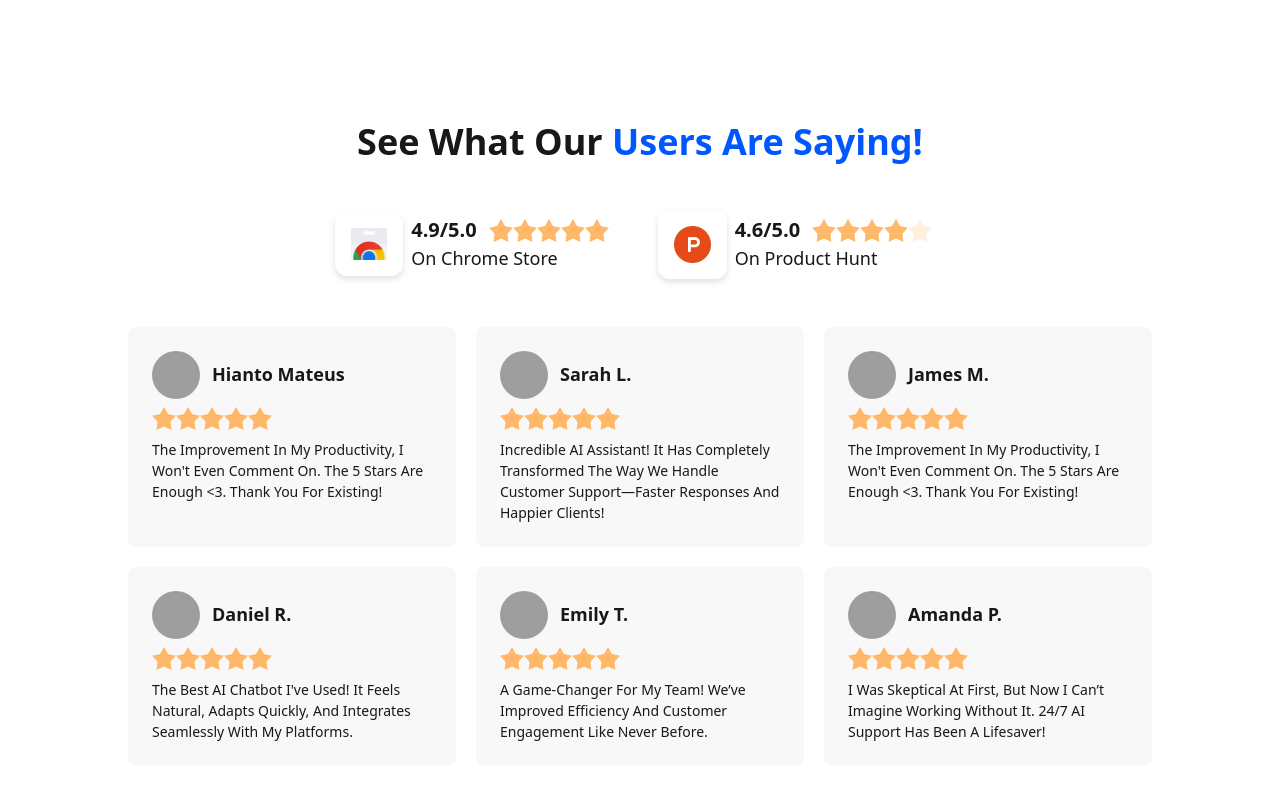
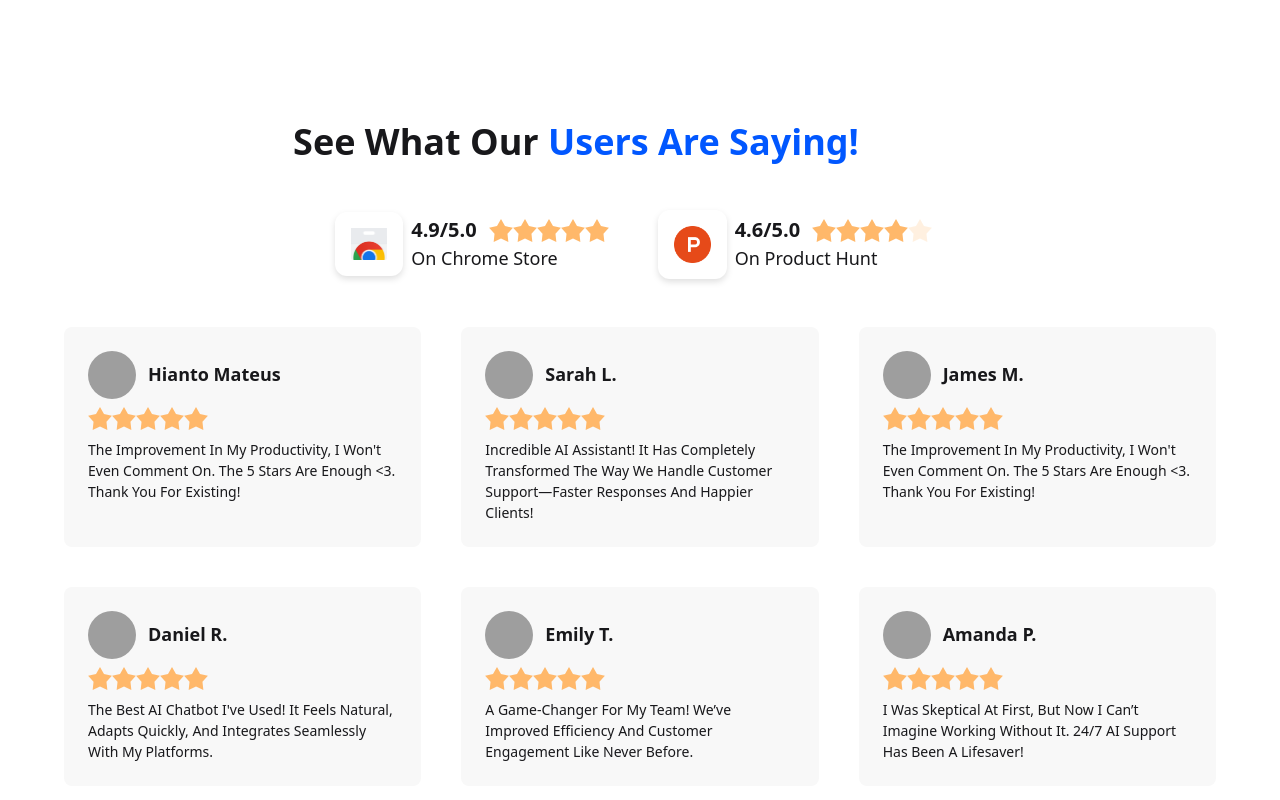
Before and after one commit to HirmaanR/crystal-client, a Next.js app: page / in a window 1280 px wide. Shown: the part 3712-4512 px from the top of the page. Built offline with nearby package versions, Linux system fonts and the light colour scheme; grey boxes are pictures that could not be loaded.

Commit message:
fix: 🐛 improve responsice items in commentCarts

```diff
--- a/app/components/homePage/CommentsHomeSection.jsx
+++ b/app/components/homePage/CommentsHomeSection.jsx
@@ -48,7 +48,7 @@ function CommentsHomeSection() {
           <IconicRating ImageSrc={ChromeWebStore} title="4.9/5.0" description={"on Chrome Store"} starNumber={5} />
           <IconicRating ImageSrc={ProductHunt} title="4.6/5.0" description={"on Product Hunt"} starNumber={4} />
         </div>
-        <div className="grid grid-cols-1 sm:grid-cols-2 md:grid-cols-3 gap-5 max-w-lg md:max-w-5xl mt-10">
+        <div className="grid grid-cols-1 sm:grid-cols-2 md:grid-cols-3 gap-5 md:gap-10 max-w-lg md:max-w-6xl mt-10">
           {comments.map((item, index) => {
             return (
               <Fragment key={index}>
```
